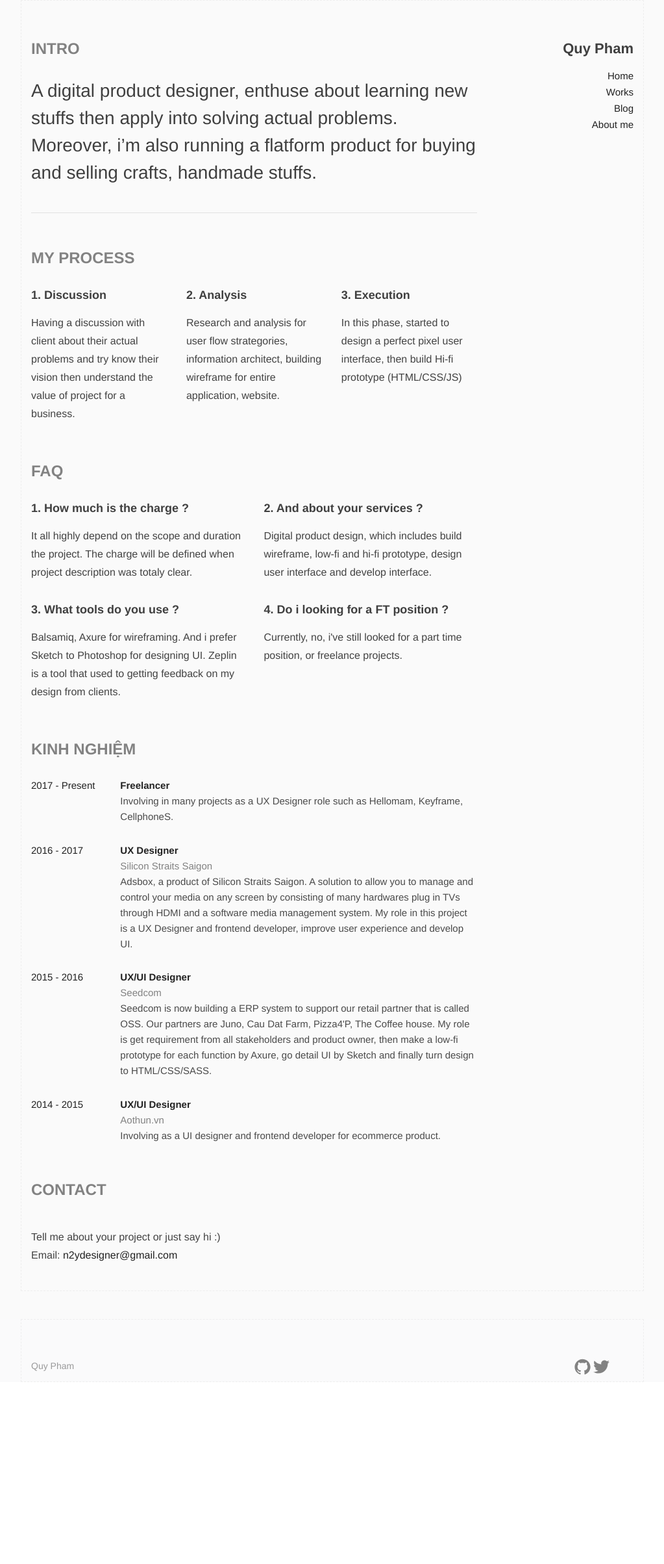
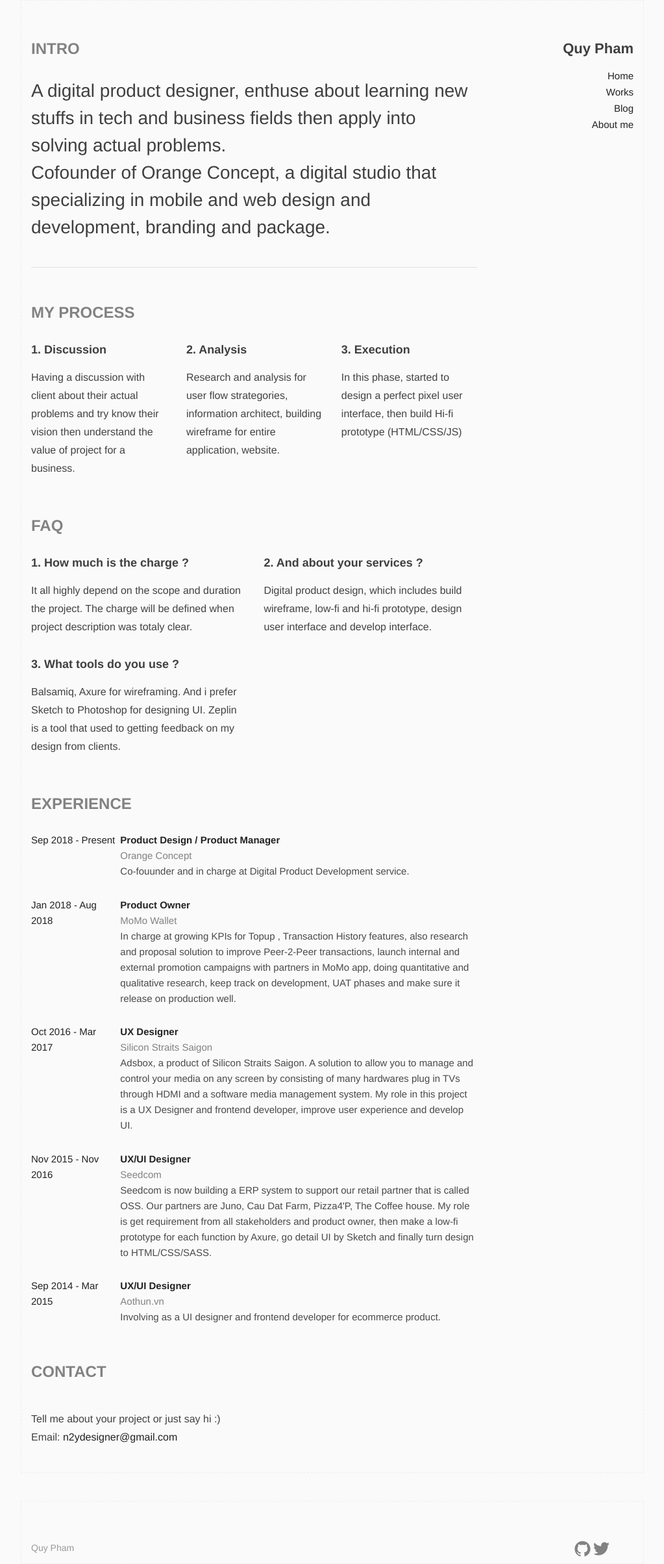
Before and after one commit to superstar109/personal-site, a Jekyll site: the page built from intro.md, in a window 1280 px wide. Shown: the whole page at 65% size, without its empty margins (128-1151 px from the left). Built offline with Jekyll 4.4.1, drawn with Linux system fonts in a browser that asks for light colours; before the commit the page ends 2127 px from its top, so only the background shows below that.

Commit message:
*update about

```diff
--- a/_layouts/about.html
+++ b/_layouts/about.html
@@ -60,30 +60,35 @@ layout: default
               Balsamiq, Axure for wireframing. And i prefer Sketch to Photoshop for designing UI. Zeplin is a tool that used to getting feedback on my design from clients.
           </p>
       </div>
-      <div class="col-lg-6 section-text">
-        <span class="text-large text-bold section-text__title">4. Do i looking for a FT position ?</span>
-          <p>
-            Currently, no, i've still looked for a part time position, or freelance projects.
-          </p>
-      </div>
     </div><!-- row -->
   </div><!-- col-lg-12 -->
   <div class="col-lg-12 u-margin-top-x">
-    <span class="title-tag">Kinh nghiệm</span>
+    <span class="title-tag">Experience</span>
   </div>
   <div class="col-lg-12">
     <ul class="timeline">
+        <li class="timeline__mark">
+            <div class="time">Sep 2018 - Present</div>
+            <div class="job">
+              <span class="job__title">Product Design / Product Manager</span>
+              <span class="job__corp">Orange Concept</span>
+              <p class="job__des">
+                Co-fouunder and in charge at Digital Product Development service.
+              </p>
+            </div>
+          </li>
       <li class="timeline__mark">
-        <div class="time">2017 - Present</div>
+        <div class="time">Jan 2018 - Aug 2018</div>
         <div class="job">
-          <span class="job__title">Freelancer</span>
+          <span class="job__title">Product Owner</span>
+          <span class="job__corp">MoMo Wallet</span>
           <p class="job__des">
-            Involving in many projects as a UX Designer role such as Hellomam, Keyframe, CellphoneS.
+            In charge at growing KPIs for Topup , Transaction History features, also research and proposal solution to improve Peer-2-Peer transactions, launch internal and external promotion campaigns with partners in MoMo app, doing quantitative and qualitative research, keep track on development, UAT phases and make sure it release on production well.
           </p>
         </div>
       </li>
       <li class="timeline__mark">
-        <div class="time">2016 - 2017</div>
+        <div class="time">Oct 2016 - Mar 2017</div>
         <div class="job">
           <span class="job__title">UX Designer</span>
           <span class="job__corp">Silicon Straits Saigon</span>
@@ -93,7 +98,7 @@ layout: default
         </div>
       </li>
       <li class="timeline__mark">
-        <div class="time">2015 - 2016</div>
+        <div class="time">Nov 2015 - Nov 2016</div>
         <div class="job">
           <span class="job__title">UX/UI Designer</span>
           <span class="job__corp">Seedcom</span>
@@ -104,7 +109,7 @@ layout: default
         </div>
       </li>
       <li class="timeline__mark">
-        <div class="time">2014 - 2015</div>
+        <div class="time">Sep 2014 - Mar 2015</div>
         <div class="job">
           <span class="job__title">UX/UI Designer</span>
           <span class="job__corp">Aothun.vn</span>
--- a/intro.md
+++ b/intro.md
@@ -5,5 +5,5 @@ permalink: /intro/
 ---
 
 
-A digital product designer, enthuse about learning new stuffs then apply into solving actual problems.
-Moreover, i'm also running a flatform product for buying and selling crafts, handmade stuffs.
+A digital product designer, enthuse about learning new stuffs in tech and business fields then apply into solving actual problems.
+Cofounder of Orange Concept, a digital studio that specializing in mobile and web design and development, branding and package.
```
Also changed, not shown: 3 other files.
